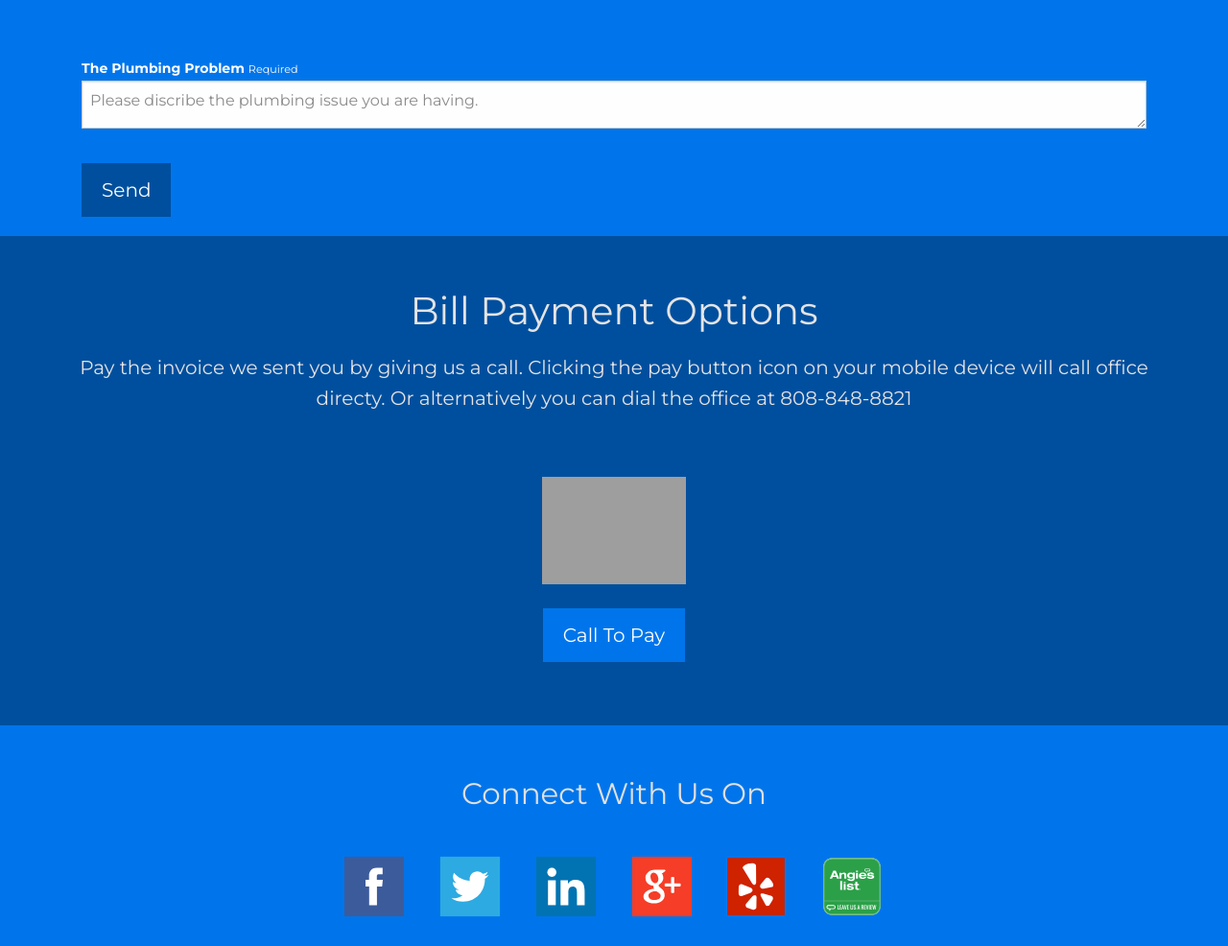
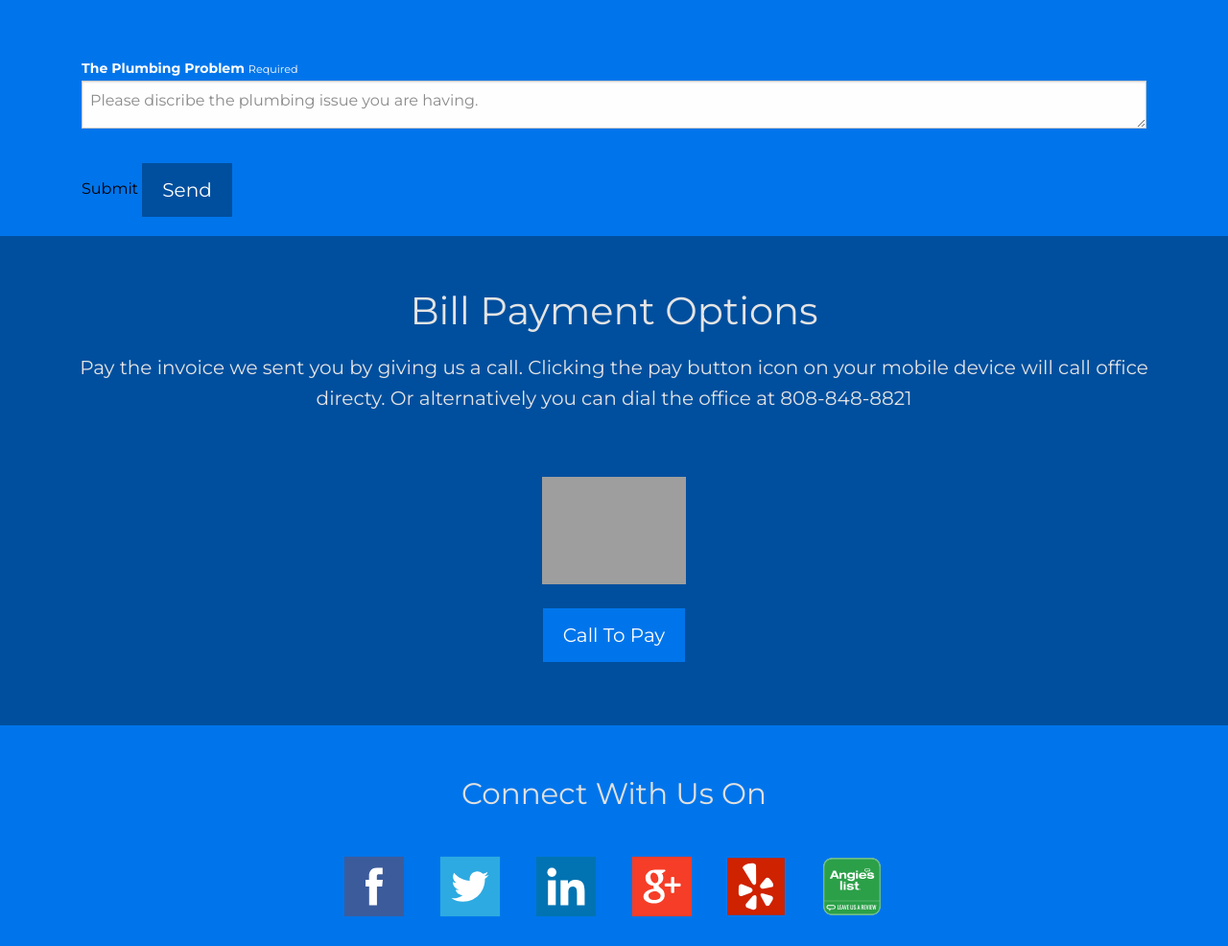
Before and after one commit to kapena/pp_2018, a website: page index.html in a window 1280 px wide. Shown: the part 3348-4334 px from the top of the page at 96% size. Drawn offline with Linux system fonts and the light colour scheme; grey boxes are pictures that could not be loaded.

Commit message:
button submit test

```diff
--- a/index.html
+++ b/index.html
@@ -19,7 +19,7 @@
     <link rel="preload" as="style" href="css/app.min.css">
     <link rel="stylesheet" href="css/app.min.css">
     <!-- RECAPTCHA -->
-    <script src="https://www.google.com/recaptcha/enterprise.js?render=6LdRVl4sAAAAAE1NHIhG_3T4rQ7Ae6FkpFyQpVBW" async defer></script>
+    <script src="https://www.google.com/recaptcha/enterprise.js?render=6LdRVl4sAAAAAE1NHIhG_3T4rQ7Ae6FkpFyQpVBW"></script>
     <noscript>
 <style type="text/css">
     .no-js-message{
@@ -653,6 +653,11 @@ be a draining experience! </h2>
                     <textarea required pattern="text" name="Message" type="text" class="prob" placeholder="Please discribe the plumbing issue you are having."></textarea>
                     <span class="form-error">Please tell us about the problem you are having!</span>
                 </label>
+                <button class="g-recaptcha"
+    data-sitekey="6LdRVl4sAAAAAE1NHIhG_3T4rQ7Ae6FkpFyQpVBW"
+    data-callback='onSubmit'
+    data-action='submit'>
+  Submit</button>
                 <button class="g-recaptcha submit-btn button large" data-sitekey="6LdRVl4sAAAAAE1NHIhG_3T4rQ7Ae6FkpFyQpVBW" data-badge="inline" data-callback="onSubmit" type="submit" data-action="submit" value="Submit">Send</button>
                 </div>
                 </div>
```
